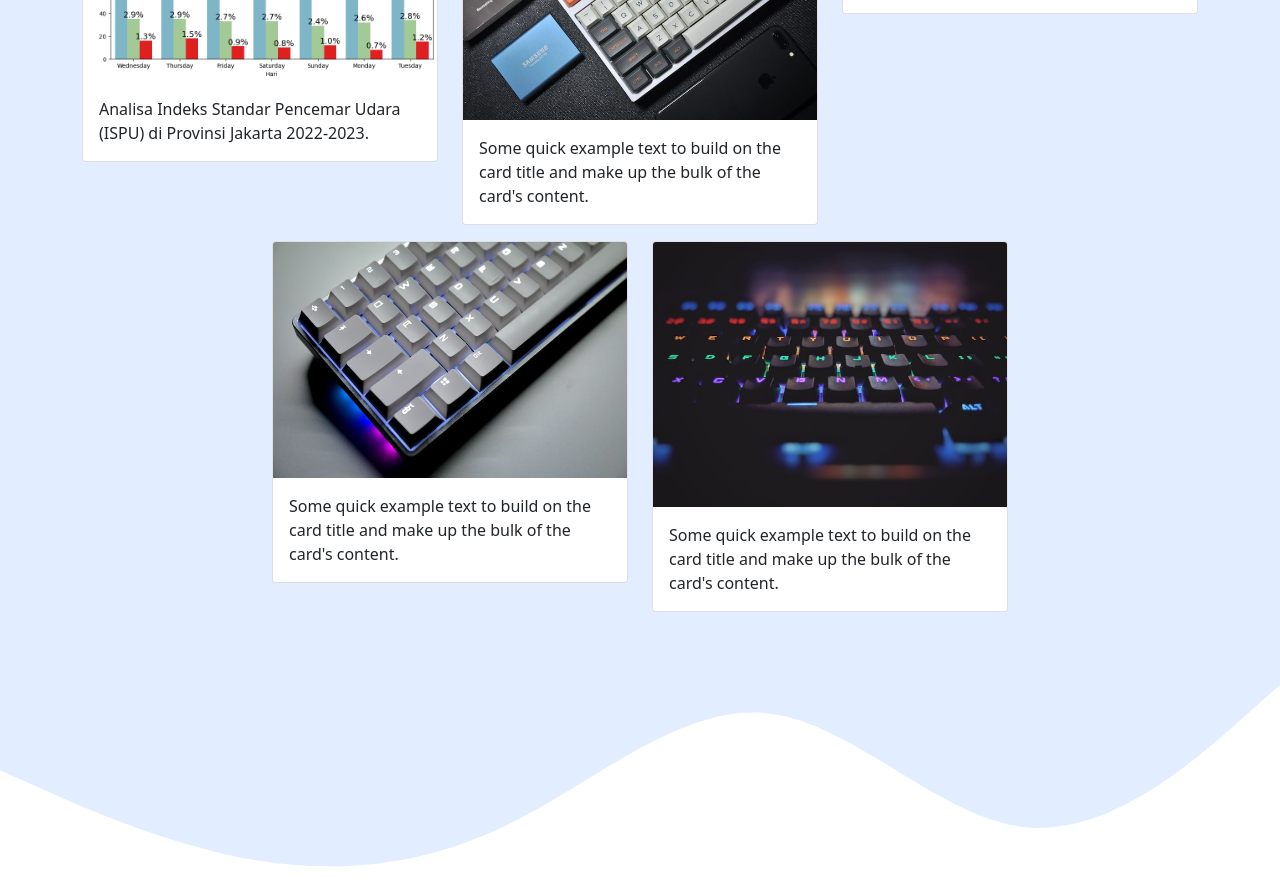
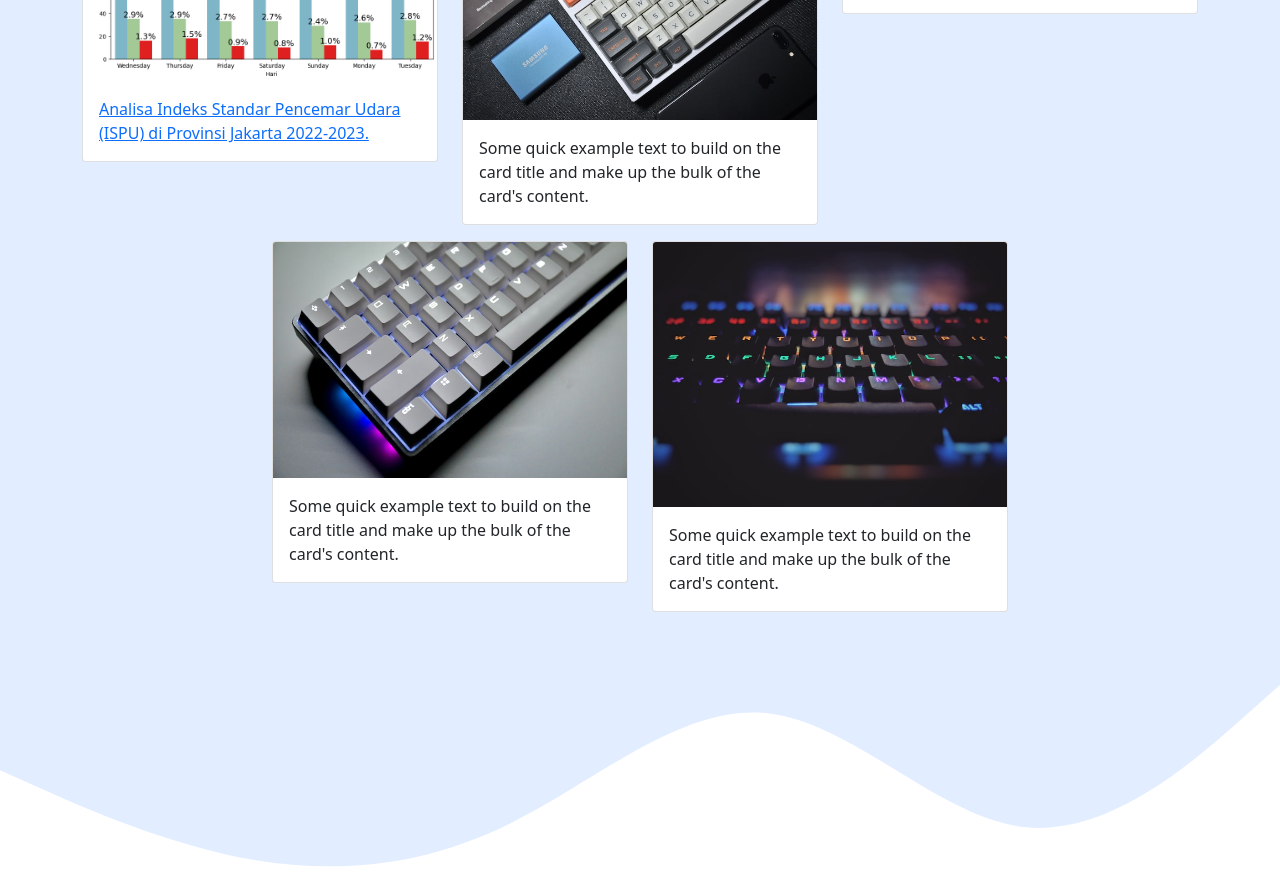
Before and after one commit to rrudiansyah/rahmadrudiansyah.github.io, a plain HTML site: page index.html in a window 1280 px wide. Shown: the part 1584-2478 px from the top of the page. Drawn offline with nearby package versions, Linux system fonts and the light colour scheme.

Commit message:
Update index.html
Signed-off-by: rrudiansyah <107456020+rrudiansyah@users.noreply.github.com>

```diff
--- a/index.html
+++ b/index.html
@@ -95,7 +95,7 @@
             <div class="card">
               <img src="img/projects/grafik ISPU.png" class="card-img-top" alt="project1" />
               <div class="card-body">
-                <p class="card-text"><a href="" target="_blank"></a>Analisa Indeks Standar Pencemar Udara (ISPU) di Provinsi Jakarta 2022-2023.</p>
+                <p class="card-text"><a href="" target="_blank">Analisa Indeks Standar Pencemar Udara (ISPU) di Provinsi Jakarta 2022-2023.</a></p>
               </div>
             </div>
           </div>
```
